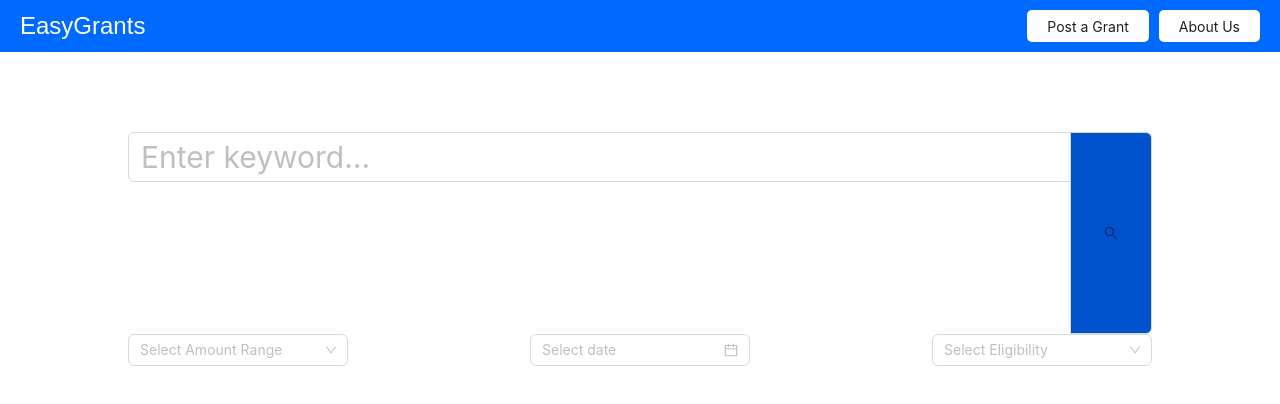
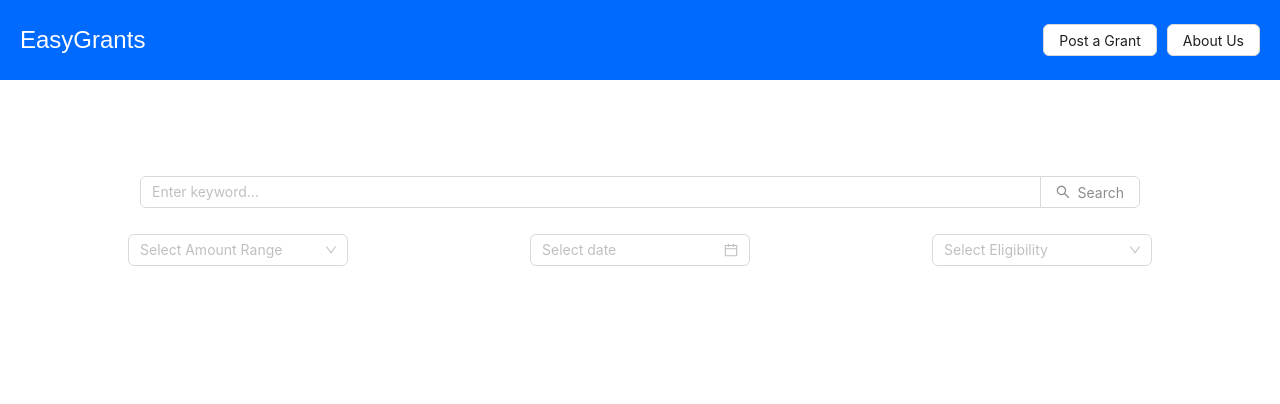
Before and after one commit to AlexanderColemanIven/EasyGrant, a React (Create React App) app in the folder ezgrant/: page / in a window 1280 px wide. Shown: the top 404 px of the page. Built offline with nearby package versions, Linux system fonts and the light colour scheme.

Commit message:
refactored css class names in both grant-query and home-page file pairs (js and css)

```diff
--- a/ezgrant/src/pages/home/home-page.css
+++ b/ezgrant/src/pages/home/home-page.css
@@ -1,110 +1,124 @@
 body {
   font-family: Arial, sans-serif;
-  background-color: rgb(255, 255, 255);
+  background-color: #ffffff;
   margin: 0;
   padding: 0;
 }
 
-.home-page-title,
-.button-group button,
-.header-buttons {
+/* Header */
+.site-header {
   background-color: #006aff;
   color: white;
-}
-
-.home-page-title {
-  padding: 10px 20px;
-  text-align: left;
-  font-size: 24px;
+  padding: 4px 20px;
   display: flex;
   justify-content: space-between;
   align-items: center;
+  font-size: 24px;
 }
 
-
-/* .ant-select-dropdown {
-  border: 1px solid #d9d9d9;
-} */
-
-.logo {
+/* Logo */
+.site-logo {
   cursor: pointer;
 }
 
-
-/* Common styles for input elements */
-.home-page-search {
-  text-align: center;
+.home-page-container {
+  width: 100%;
+  margin: 0 auto; /* Center the container */
+}
+/* Search Bar */
+.search-bar-container {
   width: 80%;
   font-size: 50px;
-  margin: 80px auto; /* Increase margin to center it better and give more space around */
-  background-color: rgb(255, 255, 255);
-  border-radius: 8px; /* Rounded corners for a modern look */
+  margin: 80px auto;
+  background-color: #ffffff;
+  border-radius: 8px;
+  padding: 16px 24px;
   display: block;
-}
-/* Style the input field within the search bar */
-.home-page-search .ant-input-affix-wrapper {
-  flex-grow: 1; /* Allow the input to fill the space */
-  margin-right: 10px; /* Margin between the input and the button */
+  text-align: center;
 }
 
-/* Enlarge the input field */
-.home-page-search .ant-input {
-  height: 50px; /* Increase height for a taller input */
-  padding: 0 12px; /* Adjust padding as needed */
-  font-size: 30px; /* Increase font size for larger text */
+.search-input {
+  height: 50px;
+  padding: 0 12px;
+  font-size: 30px;
 }
 
-/* Style the search button */
-.home-page-search .ant-btn {
-  padding: 100px 40px; /* Match the height of the input field */
+.search-button {
+  padding: 100px 40px;
   height: 50px;
   background-color: #0052cc;
 }
 
-.button-group {
+
+/* Action Buttons */
+.action-buttons {
   display: flex;
   justify-content: center;
   gap: 10px;
   margin: 20px 0;
 }
 
-.button-group button,
-.header-buttons button {
+.action-button {
   padding: 10px 20px;
   border: none;
   border-radius: 5px;
   cursor: pointer;
   font-size: 14px;
+  background-color: #006aff;
 }
 
-.button-group button:hover,
-.header-buttons button:hover {
+.action-button:hover {
   background-color: #0052cc;
 }
 
-.header-buttons {
+/* Grants List */
+.grants-list-header {
   display: flex;
-  gap: 10px;
+  justify-content: space-between;
+  padding: 10px;
+  font-weight: bold;
+  margin: 0 20px;
+  background-color: #f0f2f5;
 }
 
-/* Container for the form elements */
-.form-controls {
+.grant-card-container {
   display: flex;
-  justify-content: space-between; /* Space out the elements evenly */
-  align-items: center; /* Align elements vertically */
-  gap: 20px; /* Add space between the elements */
-  margin-bottom: 20px; /* Optional: Add space below the container */
+  justify-content: space-between;
+  align-items: center;
+  padding: 10px 20px;
+  border-bottom: 1px solid #e8e8e8;
+  transition: background-color 0.3s;
 }
 
-/* Individual form control styling */
-.form-control {
-  flex: 1; /* Each control will take up equal width */
-  text-align: left; /* Align the text inside the select and date picker */
+.grant-card-container:hover {
+  background-color: #f5f5f5;
 }
 
-/* If you want to set a max-width for larger screens */
+.grant-detail {
+  flex: 1;
+  padding: 0 10px;
+}
+
+.grant-detail-title {
+  flex: 2;
+}
+
+/* Form Controls */
+.search-form-controls {
+  display: flex;
+  justify-content: space-between;
+  align-items: center;
+  gap: 20px;
+  margin-bottom: 20px;
+}
+
+.search-form-control {
+  flex: 1;
+  text-align: left;
+}
+
 @media (min-width: 768px) {
-  .form-control {
-    max-width: 220px; /* Maximum width for each form control */
+  .search-form-control {
+    max-width: 220px;
   }
 }
--- a/ezgrant/src/pages/home/home-page.js
+++ b/ezgrant/src/pages/home/home-page.js
@@ -1,86 +1,84 @@
 import React, { Component } from 'react';
-import { Input, Button, Select, DatePicker  } from 'antd';
+import { Button, Input, Select, DatePicker } from 'antd';
 import { SearchOutlined } from '@ant-design/icons';
+import './home-page.css';
 import Grant from '../../components/grant-query';
-import './home-page.css';
-
 const { Search } = Input;
-const { Option } = Select;
 
 class HomePage extends Component {
   constructor(props) {
     super(props);
     this.state = {
+        response: '',
         post: '',
         responseToPost: [],
         selectedAmount: '',
         selectedDate: '',
         selectedEligibility: ''
-    };
      }
-
-  handleSubmit = async value => {
-    // If no value is passed, use the state's post
-    const searchValue = value || this.state.post;
+    }
+    handleSubmit = async (value) => {
+      // 'value' is the search term input by the user, not an event object
       try {
         const response = await fetch('/api/database', {
           method: 'POST',
           headers: {
             'Content-Type': 'application/json',
           },
-        body: JSON.stringify({ post: searchValue }),
+          body: JSON.stringify({ post: value }), // Use 'value' directly
         });
+
         const body = await response.json();
-      this.setState({
-        responseToPost: body.express ? body.express.map(obj => Object.entries(obj)) : [],
-      });
+        if (body.express) {
+          let results = body.express.map(obj => Object.entries(obj));
+          this.setState({ responseToPost: results });
+        } else {
+          this.setState({ responseToPost: [] }); // Use an empty array instead of an array with an empty string
+        }
       } catch (error) {
         console.error('Error during fetch operation:', error);
+        this.setState({ responseToPost: [] }); // Handle the error case
       }
-  };
-
-  redirectToHome = () => {
-    window.location.href = '/';
     };
 
     render() {
       const { post, responseToPost } = this.state;
       return (
-      <div>
-        <header className="home-page-title">
-          <span className="logo" onClick={this.redirectToHome}style={{ cursor: 'pointer' }}>
+        <div className="home-page-container"> {/* Updated container class */}
+          <header className="site-header">
+            <span className="site-logo" onClick={this.redirectToHome}>
               EasyGrants
             </span>
-          <div className="header-buttons">
+            <div className="action-buttons"> {/* Updated class for action buttons */}
               <Button onClick={() => window.location.href="/postGrantsUser"}>Post a Grant</Button>
               <Button>About Us</Button>
             </div>
           </header>
-        <div className="home-page-search">
+          <div className="search-bar-container"> {/* Updated search container class */}
             <Search
-          value={post}
+              className="search-input"
+              value={this.state.post}
               onChange={e => this.setState({ post: e.target.value })}
               placeholder="Enter keyword..."
               onSearch={this.handleSubmit}
-          enterButton={<Button icon={<SearchOutlined />} />}
+              enterButton={
+                <Button className="search-button" icon={<SearchOutlined />}>Search</Button>
+              }
             />
-        <div className="form-controls">
+            <div className="search-form-controls">
               <Select
-              className="form-control"
+                className="search-form-control"
                 onChange={selectedAmount => this.setState({ selectedAmount })}
                 placeholder="Select Amount Range"
               >
-              <Option value="1000">Up to $1,000</Option>
-              <Option value="2000">Up to $2,000</Option>
-              <Option value="3000+">$3,000+</Option>
-              {/* ... other options */}
+                {/* ...options */}
               </Select>
               <DatePicker
-              className="form-control"
+                className="search-form-control"
                 onChange={(date, dateString) => this.setState({ selectedDate: dateString })}
               />
               <Select
-              className="form-control"
+                className="search-form-control"
                 onChange={selectedEligibility => this.setState({ selectedEligibility })}
                 placeholder="Select Eligibility"
                 dropdownRender={menu => <div>{menu}</div>} // To handle custom dropdown visibility
@@ -90,15 +88,22 @@ class HomePage extends Component {
             </div>
           </div>
           {responseToPost.length > 0 && (
-          <div className="display-box">
-            {responseToPost.map((obj, index) => (
-              <Grant key={index} grant={obj} />
-            ))}
+            <div className="grants-list-header"> {/* Updated class for grants list header */}
+              <div className="grant-detail">Title</div>
+              <div className="grant-detail">Deadline</div>
+              <div className="grant-detail">Location</div>
+              <div className="grant-detail">Notes</div>
             </div>
           )}
+          {responseToPost.map((obj, index) => (
+            <div className="grant-card-container" key={index}> {/* Updated class for grant card */}
+              <Grant grant={obj} />
+            </div>
+          ))}
         </div>
       );
     }
+
 }
 
 export default HomePage;
```
Also changed, not shown: ezgrant/src/components/grant-query/grant-query.css (+24 -98 lines), ezgrant/src/components/grant-query/grant-query.js (+5 -34 lines). Lines whose indentation alone changed are shown as unchanged.
